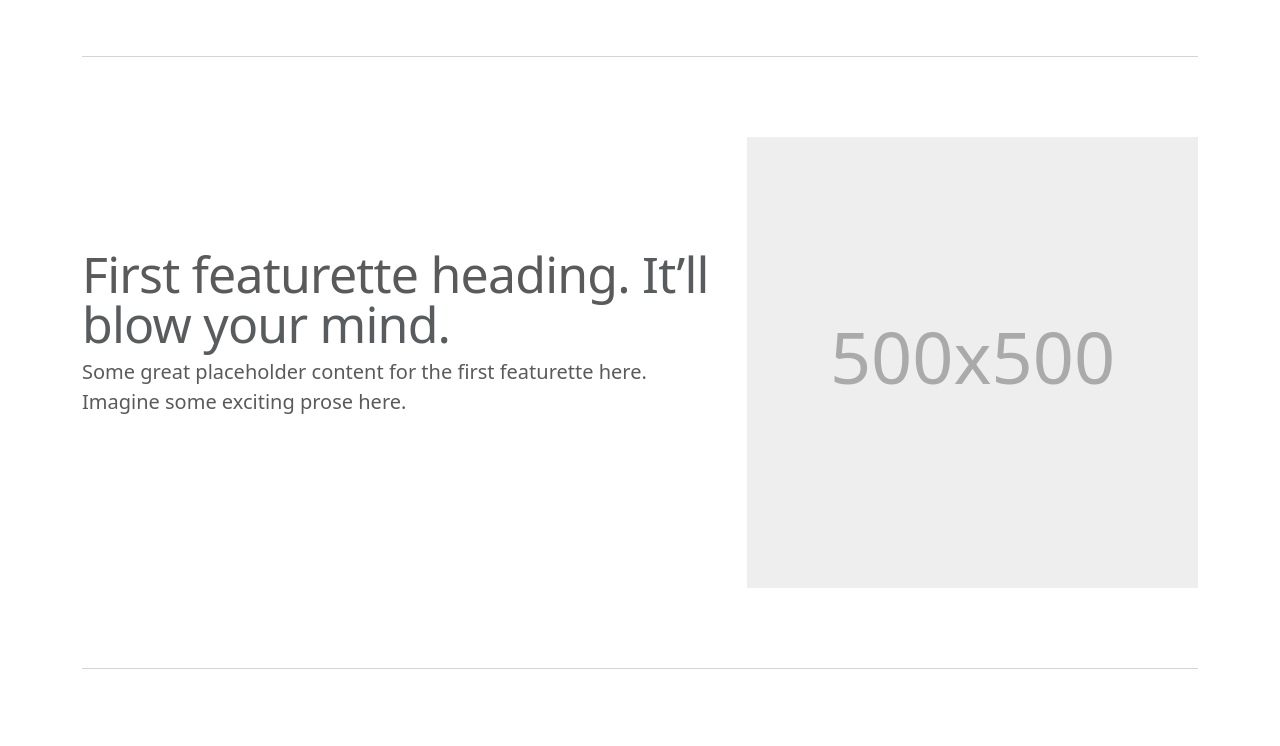
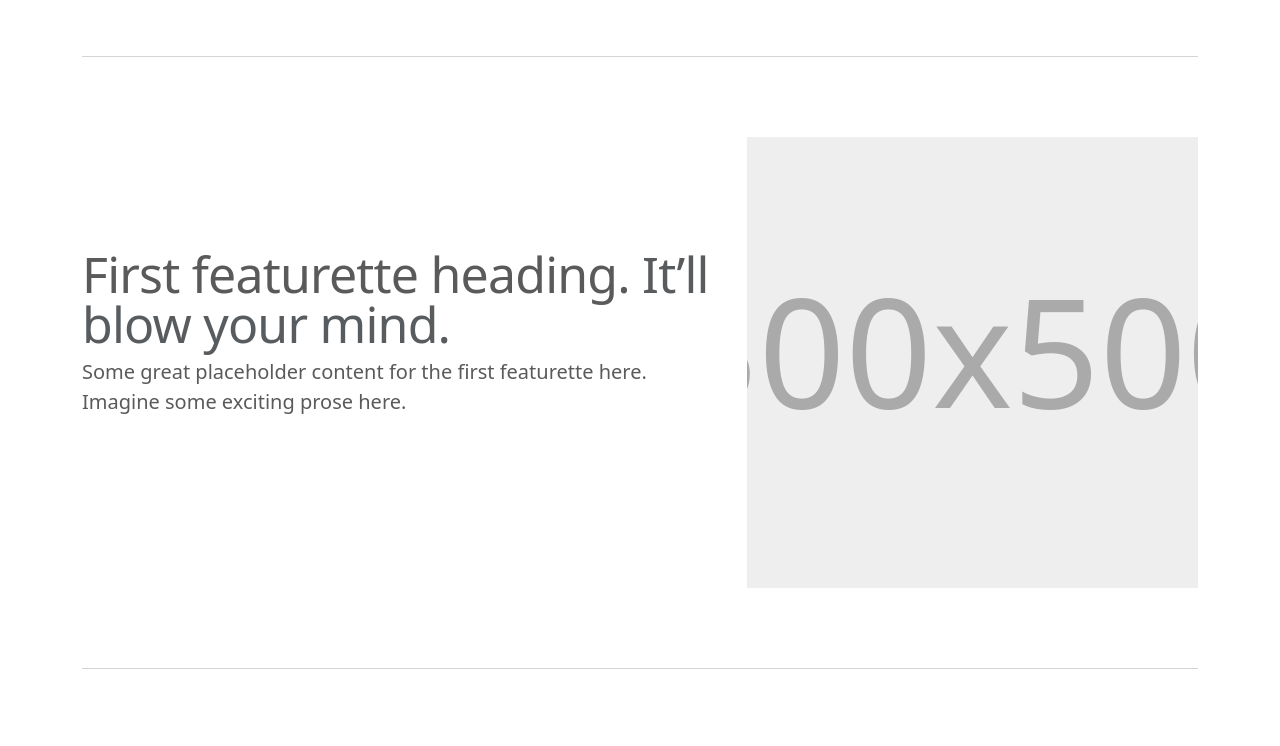
Before and after one commit to lemais/github, a plain HTML site: page index.html in a window 1280 px wide. Shown: the part 1000-1746 px from the top of the page. Drawn offline with nearby package versions, Linux system fonts and the light colour scheme.

Commit message:
Modifico la fuente para un fetch

```diff
--- a/index.html
+++ b/index.html
@@ -26,7 +26,7 @@
 
       @media (min-width: 768px) {
         .bd-placeholder-img-lg {
-          font-size: 4.5rem;
+          font-size: 9.5rem;
         }
       }
     </style>
```
